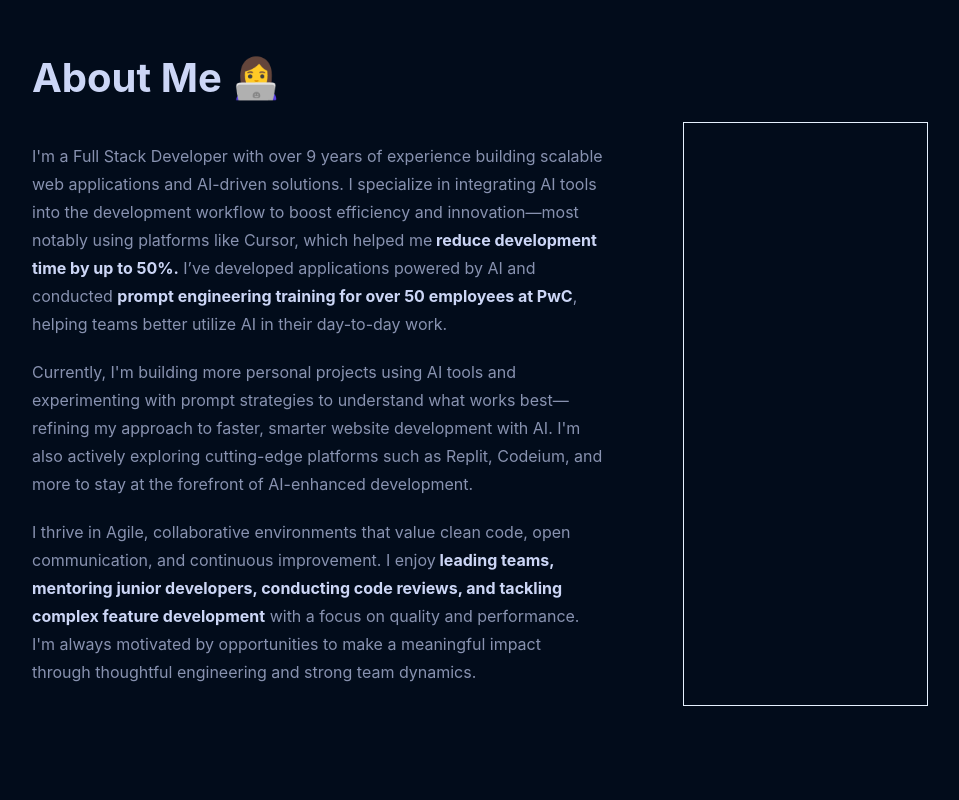
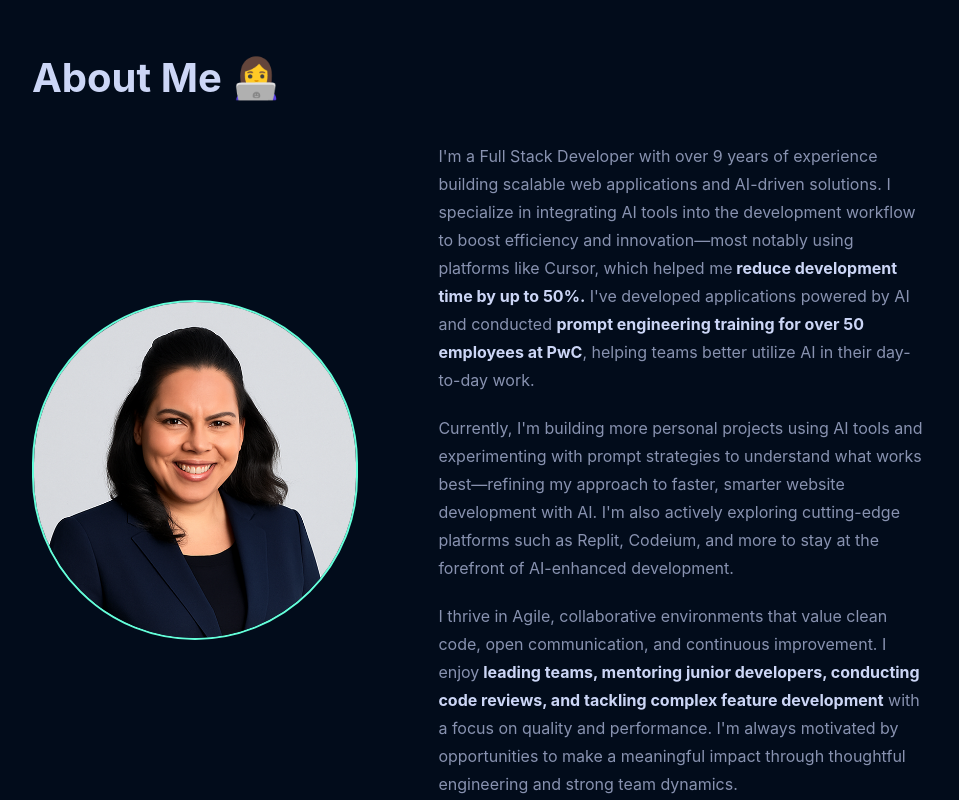
Before and after one commit to Rashmijain18/portfolio, a React (Vite) app: page / in a window 1280 px wide. Shown: the part 860-1660 px from the top of the page, without its empty margins (160-1119 px from the left). Built offline with nearby package versions, Linux system fonts and the light colour scheme.

Commit message:
Added profile pic and styling

```diff
--- a/src/components/About.tsx
+++ b/src/components/About.tsx
@@ -3,7 +3,14 @@ export const About = () => {
     <section className="flex flex-col" id="about">
       <h3 className="text-lightest-slate flex-start">About Me 👩‍💻 </h3>
       <div className="flex flex-row gap-20">
-        <div className="w-[70vw]">
+        <div className="w-[40vw] flex items-center justify-center">
+          <img
+            src={"/profile.png"}
+            alt="profile"
+            className="w-[340px] h-[340px] rounded-full border-2 border-green object-cover object-center"
+          />
+        </div>
+        <div className="w-[60vw]">
           <p>
             I'm a Full Stack Developer with over 9 years of experience building
             scalable web applications and AI-driven solutions. I specialize in
@@ -14,7 +21,7 @@ export const About = () => {
               {" "}
               reduce development time by up to 50%.
             </b>{" "}
-            I’ve developed applications powered by AI and conducted{" "}
+            I've developed applications powered by AI and conducted{" "}
             <b className="text-lightest-slate">
               prompt engineering training for over 50 employees at PwC
             </b>
@@ -41,7 +48,6 @@ export const About = () => {
             engineering and strong team dynamics.
           </p>
         </div>
-        <div className="border border-white w-[30vw] "></div>
       </div>
     </section>
   );
```
Also changed, not shown: public/profile.png (added).
